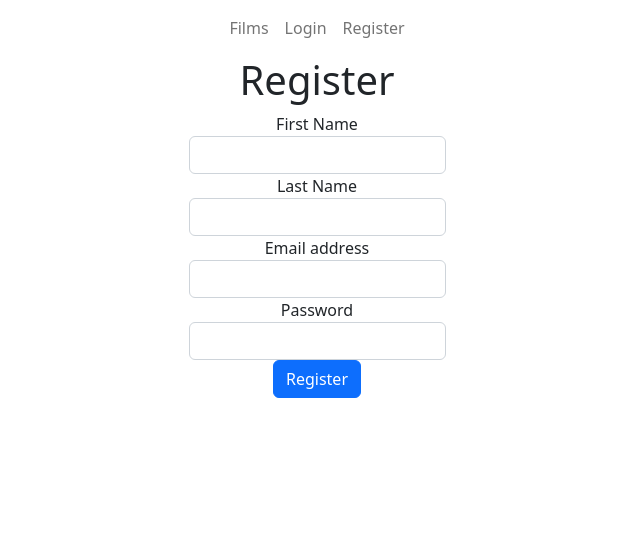
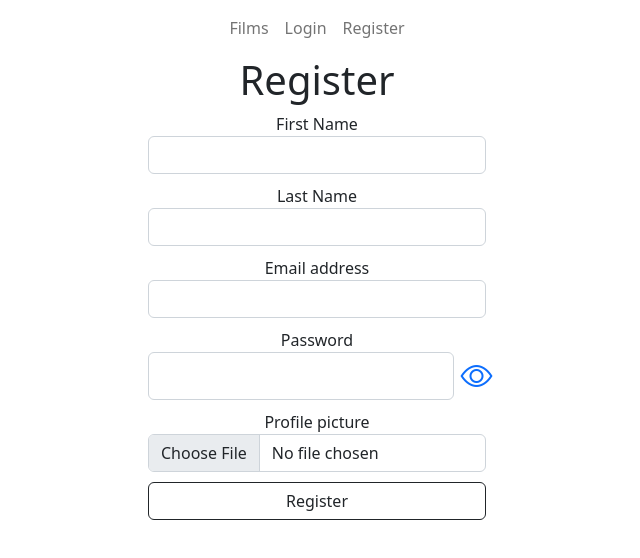
Before and after one commit to JamesLaws121/film-festival-client, a React (Create React App) app: page /register in a window 1280 px wide. Shown: the top 558 px of the page, without its empty margins (323-963 px from the left). Built offline with nearby package versions, Linux system fonts and the light colour scheme.

Commit message:
Finished and tested

```diff
--- a/src/App.css
+++ b/src/App.css
@@ -123,3 +123,14 @@ p {
 .description-box {
   height: 200px;
 }
+
+.register-form {
+  gap: 10px;
+  display: flex;
+  flex-direction: column;
+}
+
+.iconSize {
+  font-size: 200%;
+  margin: 20%;
+}
--- a/src/common/Login.tsx
+++ b/src/common/Login.tsx
@@ -33,7 +33,7 @@ const Login = () => {
             email: email,
             password: password
         }).then((response) => {
-            setUserAuthenticity(response.data.userId);
+            setUserAuthenticity(response.data);
             const data = JSON.stringify(response.data);
             sessionStorage.setItem('user', data);
             navigate('/profile');
--- a/src/common/Register.tsx
+++ b/src/common/Register.tsx
@@ -15,6 +15,7 @@ const Register = () => {
     const navigate = useNavigate();
     const [errorFlag, setErrorFlag] = useState(false);
     const [errorMessage, setErrorMessage] = useState("");
+    const [passwordFlag, setPasswordFlag] = useState(true);
 
     useEffect(() => {
         const authenticate = Authenticate()
@@ -35,14 +36,38 @@ const Register = () => {
             email: email,
             password: password
         }).then((response) => {
-            setUserAuthenticity(response.data.userId);
+            setUserAuthenticity(response.data);
             const data = JSON.stringify(response.data);
             sessionStorage.setItem('user', data);
-            navigate('/profile');
+            if (e.target.profileImage.files[0]) {
+                putProfileImage(e, response.data.userId, response.data.token);
+            } else {
+                navigate('/profile');
+                window.location.reload();
+            }
+            setErrorMessage("");
+            setErrorFlag(false);
+        }).catch((error) => {
+            setErrorMessage(error.response.statusText);
+            setErrorFlag(true);
+        });
+    }
+
+    const putProfileImage = (e: any, userId: number, token: string) => {
+        e.preventDefault();
+        let profileImage = e.target.profileImage.files[0]
+        axios.put("http://localhost:4941/api/v1/users/" + userId + "/image", profileImage ,{
+            headers: {
+                'X-Authorization': token,
+                'Content-Type': profileImage.type,
+            }
+        }).then((response) => {
+            navigate('/profile?id=' + userId);
             window.location.reload();
             setErrorMessage("");
             setErrorFlag(false);
         }).catch((error) => {
+            console.log(error)
             setErrorMessage(error.response.statusText);
             setErrorFlag(true);
         });
@@ -64,11 +89,18 @@ const Register = () => {
         });
     }
 
+    const togglePassword = () => {
+        setPasswordFlag(!passwordFlag);
+    }
+
+    const getPasswordToggle = () => {
+        return passwordFlag? "password" as const: "text" as const;
+    }
 
     return (
         <div>
             <h1>Register</h1>
-            <form onSubmit={postRegister}>
+            <form onSubmit={postRegister} className="register-form">
                 <div className="form-group">
                     <label htmlFor={"firstNameInput"}>First Name</label>
                     <input id ="emailInput" className={"form-control"}
@@ -86,13 +118,25 @@ const Register = () => {
                 </div>
                 <div className="form-group">
                     <label htmlFor={"passwordInput"}>Password</label>
-                    <input type="password" id ="passwordInput" className={"form-control"}
-                           onChange={(searchInput) => setPassword(searchInput.target.value)}/>
+                    <div style={{display: "flex"}}>
+                        <input type={""+getPasswordToggle()} id ="passwordInput" className={"form-control"}
+                               onChange={(searchInput) => setPassword(searchInput.target.value)}/>
+                        <a className="button" role="button" onClick={togglePassword}>
+                            <i className="bi bi-eye iconSize"></i>
+                        </a>
+                    </div>
+
                 </div>
                 <div className="form-group invalid-feedback" style={{display: checkError()}}>
                     <label>{errorMessage.toString()}</label>
                 </div>
-                <button type="submit" className="btn btn-primary">Register</button>
+                <div className="form-group">
+                    <label>Profile picture</label>
+                    <input className={"form-control"} type={"file"} name="profileImage"></input>
+                </div>
+                <div className="form-group">
+                    <button type="submit" className="btn btn-outline-dark form-control" data-mdb-ripple-color="dark">Register</button>
+                </div>
             </form>
         </div>
     )
--- a/src/film/EditFilm.tsx
+++ b/src/film/EditFilm.tsx
@@ -169,7 +169,7 @@ const EditFilm = () => {
                             </select>
                         </div>
                         <div className="form-group col-md-3 py-3 edit-image-box">
-                            <label htmlFor="imageInput"><h3>Film image</h3></label>
+                            <label htmlFor="imageInput"><h4>Change film image</h4></label>
                             <input type="file" className="form-control" id="imageInput" name="filmImage"/>
                         </div>
                         <div className="form-group invalid-feedback" style={{display: checkError()}}>
--- a/src/film/Films.tsx
+++ b/src/film/Films.tsx
@@ -11,8 +11,8 @@ const Films = () => {
     const [searchInput, setSearch] = useState("");
     const [genreInput, setGenre] = useState <Array<number>>([]);
     const [ageInput, setAge] = useState <Array<string>>([]);
-    const [sortOrder, setSortOrder] = useState("ALPHABETICAL_ASC");
-    const [size] = useState(10);
+    const [sortOrder, setSortOrder] = useState("RELEASED_ASC");
+    const [size] = useState(8);
     const [page, setPage] = useState(1);
     const [totalPages, setTotalPages] = useState(0);
 
@@ -217,11 +217,11 @@ const Films = () => {
                     </div>
 
                     <div className="col-3">
-                        <select className="select form-control" onChange={e => handleSortOrder(e.target.value)} defaultValue={"ALPHABETICAL_ASC"}>
+                        <select className="select form-control" onChange={e => handleSortOrder(e.target.value)} defaultValue={"RELEASED_ASC"}>
+                            <option value="RELEASED_ASC">Released Ascending</option>
+                            <option value="RELEASED_DESC">Released Descending</option>
                             <option value="ALPHABETICAL_ASC">Alphabetical Ascending</option>
                             <option value="ALPHABETICAL_DESC">Alphabetical Descending</option>
-                            <option value="RELEASED_ASC">Released Ascending</option>
-                            <option value="RELEASED_DESC">Released Descending</option>
                             <option value="RATING_ASC">Rating Ascending</option>
                             <option value="RATING_DESC">Rating Descending</option>
                         </select>
--- a/src/film/ViewFilm.tsx
+++ b/src/film/ViewFilm.tsx
@@ -174,7 +174,7 @@ const ViewFilm = () => {
         }
     }
     const editOption = () => {
-        if (userAuthenticity && film && userAuthenticity.userId === film.directorId) {
+        if (userAuthenticity && film && userAuthenticity.userId === film.directorId && reviews.length == 0) {
             return (<a className="btn btn-outline-dark form-control" role="button" href={"/editFilm?id=" + film.filmId}>Edit</a>)
         } else {
             return (
--- a/src/user/EditProfile.tsx
+++ b/src/user/EditProfile.tsx
@@ -168,7 +168,6 @@ const EditProfile = () => {
                     </div>
                 </div>
 
-
                 <div className={"row"}>
                     <div className={"col-12"}>
                         <button type="submit" className="btn btn-outline-dark form-control" data-mdb-ripple-color="dark">Save changes</button>
```
